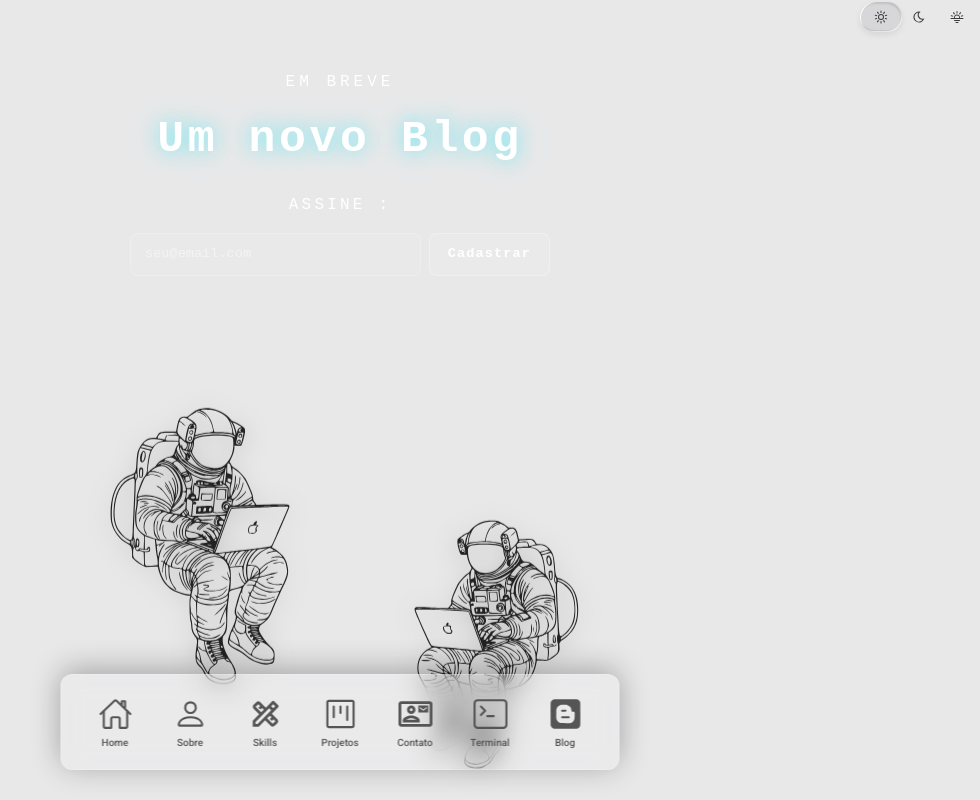
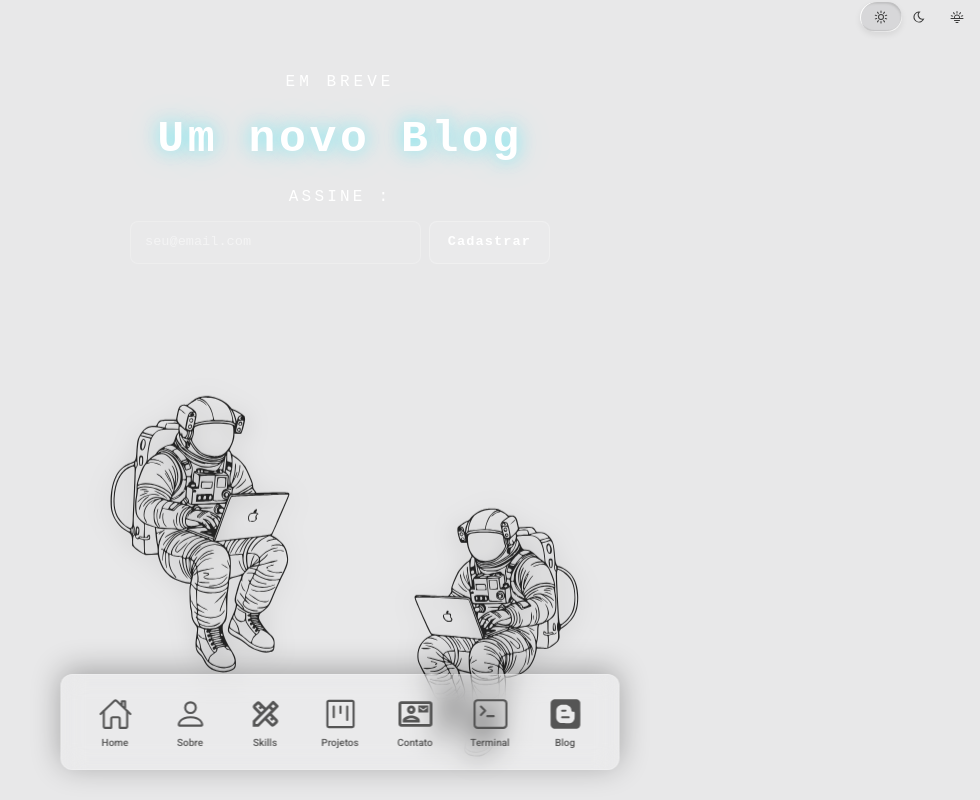
Before and after one commit to LeandroDukievicz/Portifolio-Cyber-Dukie, a Next.js app: page /blog in a window 1280 px wide. Shown: the top 800 px of the page, without its empty margins (300-1280 px from the left). Built offline with nearby package versions, Linux system fonts and the light colour scheme.

Commit message:
style: uniform spacing between blog page elements

```diff
--- a/app/blog/LiquidGlassBlog.tsx
+++ b/app/blog/LiquidGlassBlog.tsx
@@ -341,7 +341,6 @@ export default function LiquidGlassBlog() {
               textAlign: "center",
               color: "#ffffff",
               opacity: 0.6,
-              marginTop: "8px",
             }}
           />
 
@@ -353,7 +352,6 @@ export default function LiquidGlassBlog() {
               position: "relative",
               display: "flex",
               gap: "8px",
-              marginTop: "4px",
               width: "100%",
               maxWidth: "420px",
             }}
```
